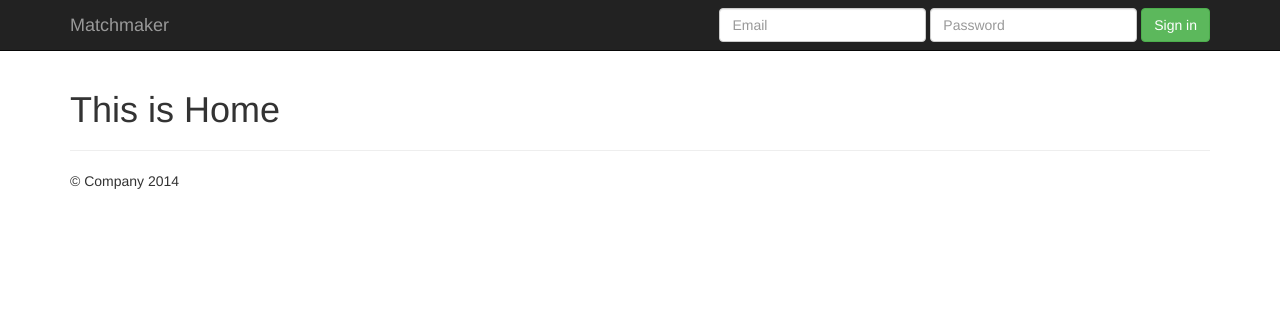
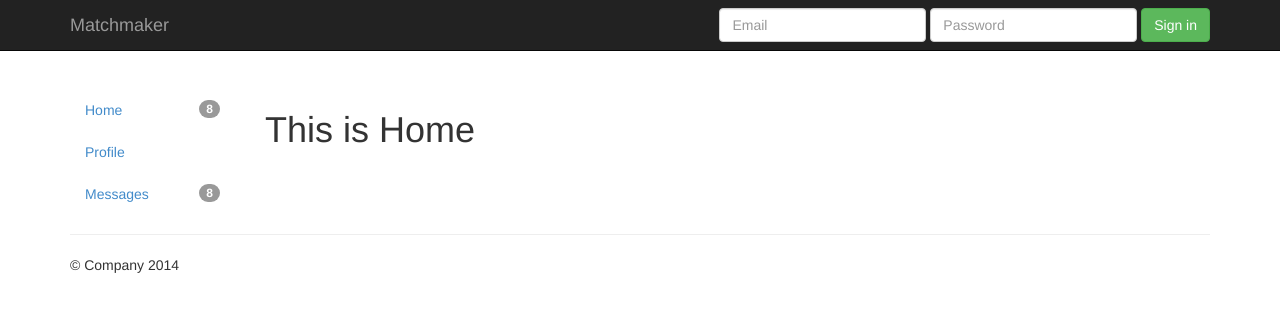
Before and after one commit to DuriDuri/Matchmaker, a Django app: template static/templates/home.html in a window 1280 px wide. Shown: the top 312 px of the page. Run offline with Django 3.2, Linux system fonts and the light colour scheme; the template is opened without the code that fills it, so the values that code supplies are empty; parts of the project's set-up code (start-up, migrations or seed data) failed here and were passed over; some libraries are stand-ins or nearby versions.

Commit message:
Add side navigation bar

```diff
--- a/static/templates/base.html
+++ b/static/templates/base.html
@@ -33,10 +33,20 @@
     {% block jumbotron %} {% endblock %}
 
         <div class="body-content">
+            <div class='row'>
+                <div class='col-lg-2 col-12'>
+                    <ul class='nav nav-pills nav-stacked'>
+                        <li><a href='/'><span class= 'badge pull-right'>8</span>Home</a></li>
+                        <li><a href='/'>Profile</a></li>
+                        <li><a href='/'><span class= 'badge pull-right'>8</span>Messages</a></li>
+                    </ul>
 
+                </div>
 
-        {% block content %}{% endblock %}
-
+                <div class='col-lg-10 col-12'>
+                {% block content %}{% endblock %}
+                </div>
+            </div>
         <hr>
         </div>
     {% include 'footer.html' %}
--- a/static/templates/single_user.html
+++ b/static/templates/single_user.html
@@ -15,13 +15,13 @@
         </div>
     <div class='col-lg-6'>
 
-<ul>
+
 {% for item in single_user.address_set.all %}
 
-<li>{{ item }}</li>
+{{ item }}
 
 {% endfor %}
-</ul>
+
 
 
 <ol>
```
